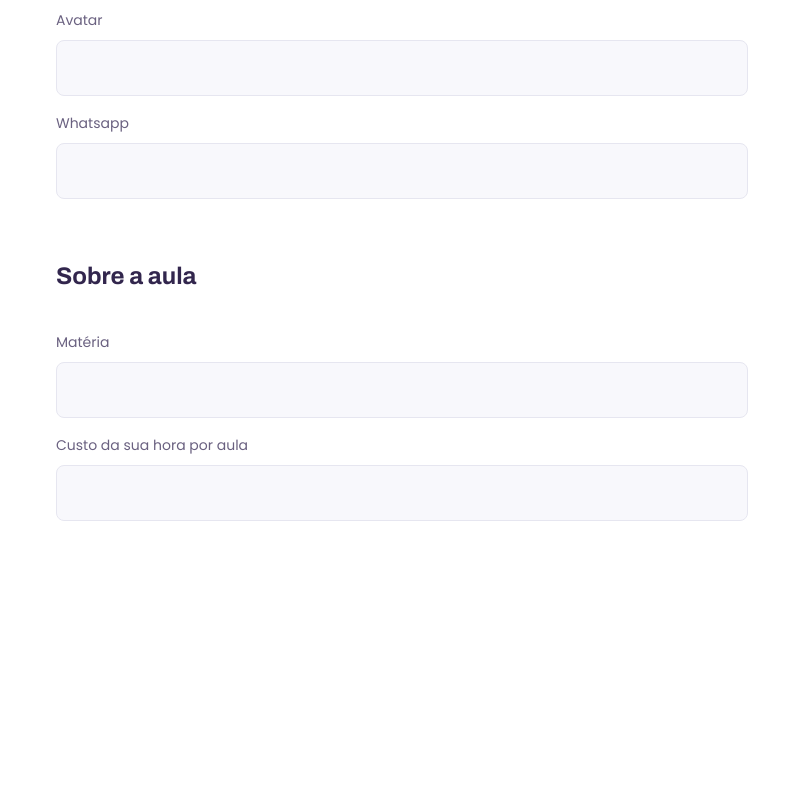
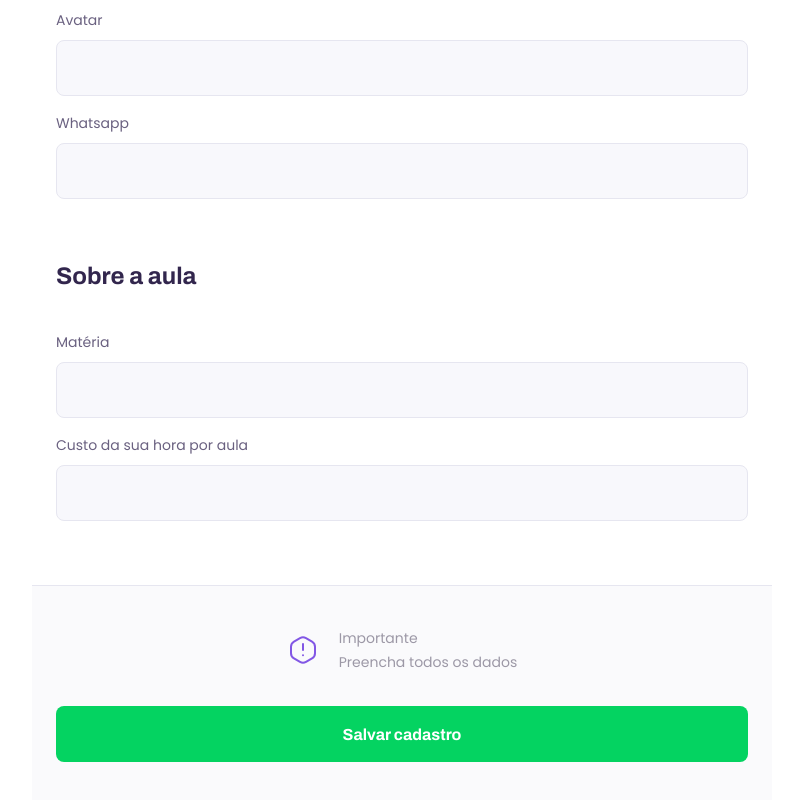
Before and after one commit to Eduardo-SO/Proffy, a React (Create React App) app in the folder web/: page /give-classes in a window 1280 px wide. Shown: the part 534-1334 px from the top of the page, without its empty margins (238-1041 px from the left). Before the commit the page ends 1087 px from the top, so only its background shows below. Built offline with nearby package versions, Linux system fonts and the light colour scheme.

Commit message:
Add footer

```diff
--- a/web/src/pages/TeacherForm/index.tsx
+++ b/web/src/pages/TeacherForm/index.tsx
@@ -3,9 +3,12 @@ import React from 'react';
 import PageHeader from '../../components/PageHeader';
 import Input from '../../components/Input';
 
+import warningIcon from '../../images/icons/warning.svg';
+
 import {
   Container,
   Content,
+  Footer
  } from './styles';
 
 const TeacherForm: React.FC = () => {
@@ -29,6 +32,17 @@ const TeacherForm: React.FC = () => {
           <Input name="subject" label="Matéria" type="text" />
           <Input name="cost" label="Custo da sua hora por aula" type="text" />
         </fieldset>
+
+        <Footer>
+          <p>
+            <img src={warningIcon} alt="Aviso importante!"/>
+            Importante <br />
+            Preencha todos os dados
+          </p>
+          <button type="button">
+            Salvar cadastro
+          </button>
+        </Footer>
       </Content>
     </Container>
   );
--- a/web/src/pages/TeacherForm/styles.ts
+++ b/web/src/pages/TeacherForm/styles.ts
@@ -54,3 +54,53 @@ export const Content = styled.main`
     padding: 3.2rem 0;
   }
 `;
+
+export const Footer = styled.footer`
+  padding: 4rem 2.4rem;
+  margin-top: 6.4rem;
+  border-top: 1px solid var(--color-line-in-white);
+  background: var(--color-box-footer);
+
+  p {
+    display: flex;
+    align-items: center;
+    justify-content: center;
+
+    color: var(--color-text-complement);
+
+    font-size: 1.4rem;
+    line-height: 2.4rem;
+
+    img {
+      margin-right: 2rem;
+    }
+  }
+
+  button {
+    display: flex;
+    align-items: center;
+    justify-content: center;
+
+    width: 100%;
+    height: 5.6rem;
+
+    margin-top: 3.2rem;
+    border: 0;
+    border-radius: 0.8rem;
+
+    background: var(--color-secondary);
+    color: var(--color-button-text);
+
+    text-decoration: none;
+    font: 700 1.6rem Archivo;
+
+    cursor: pointer;
+
+    transition: background-color 0.2s;
+
+    &:hover {
+      background: var(--color-secondary-dark);
+    }
+  }
+
+`
```
